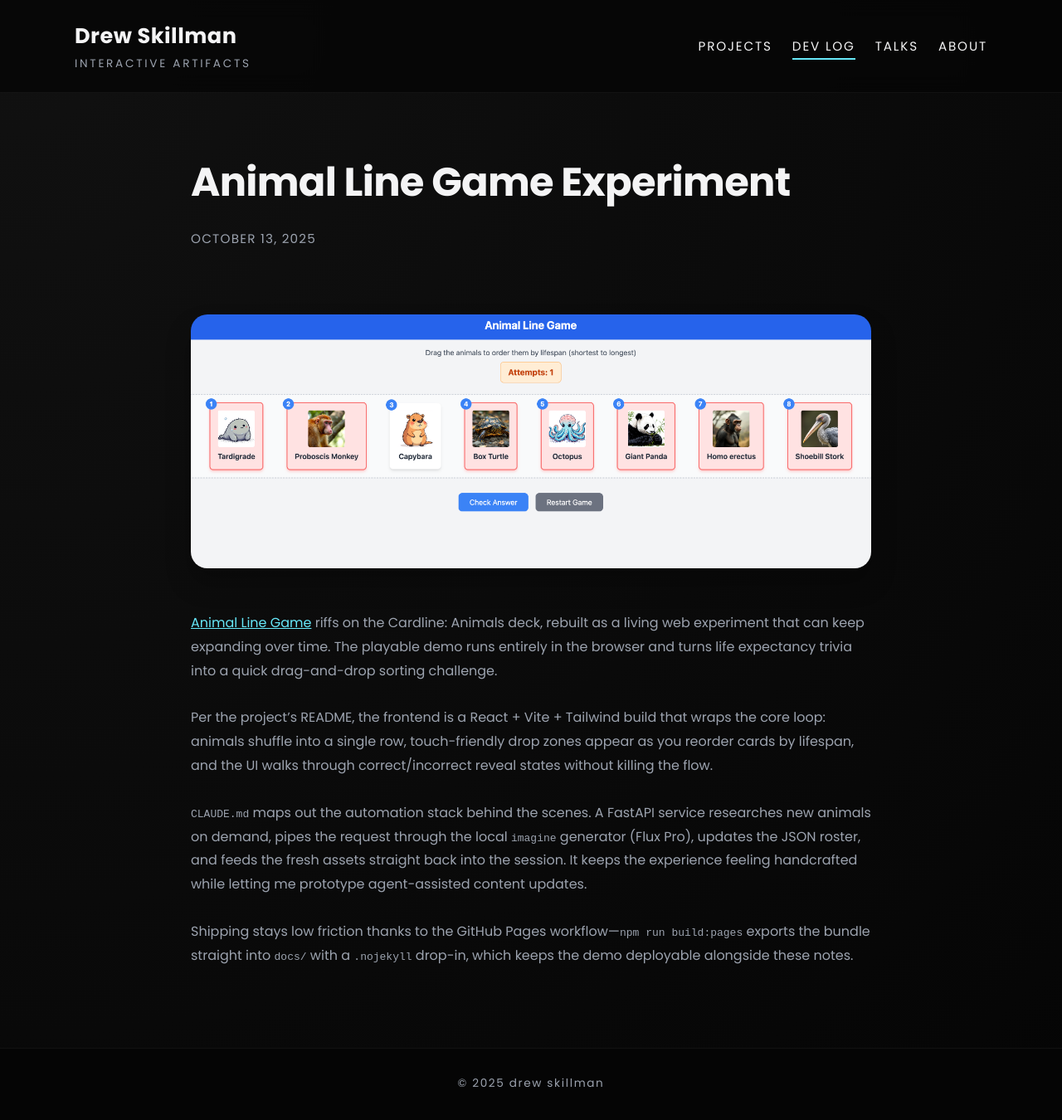
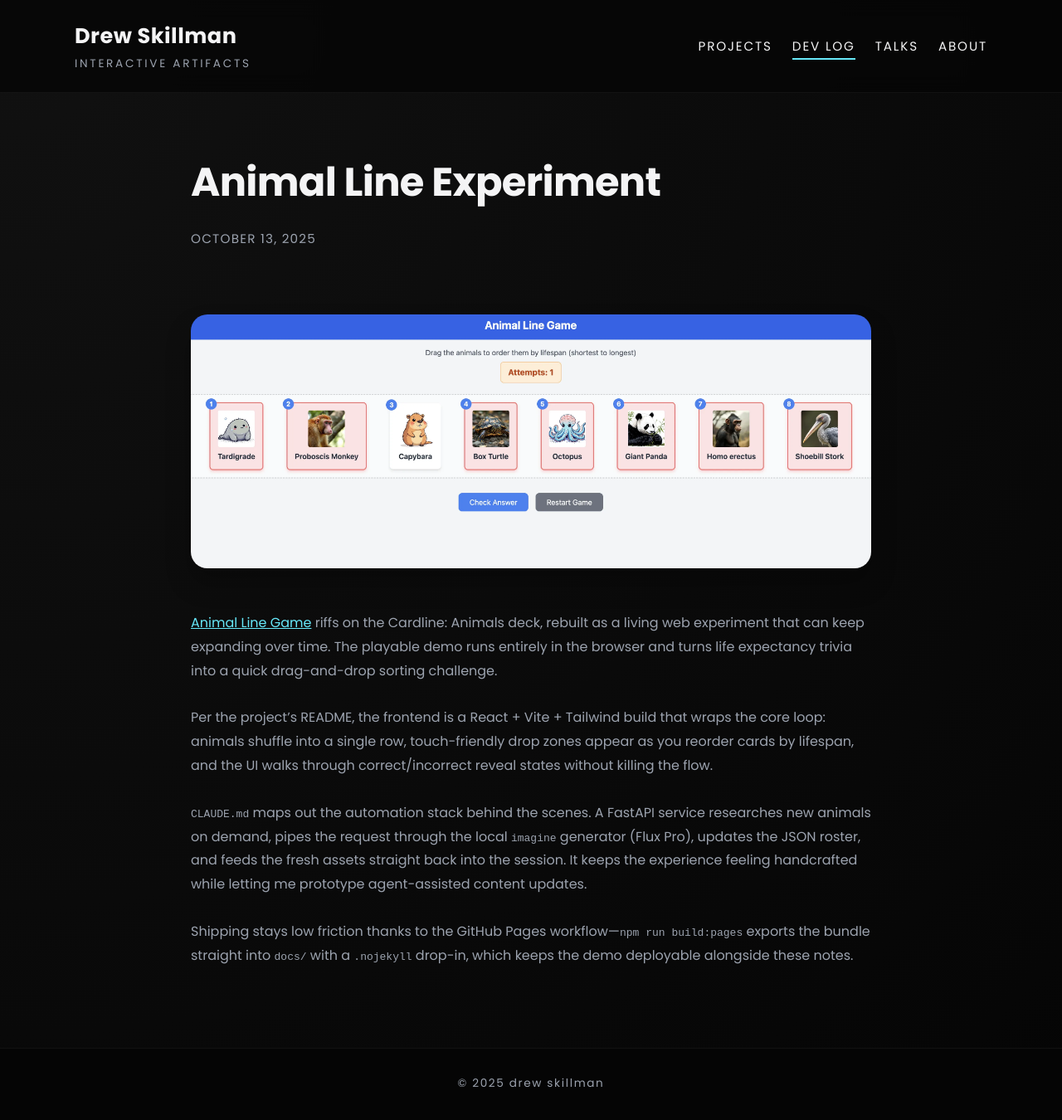
Before and after one commit to dskill/website, a Jekyll site: the page built from _devlog/animal-line-experiment.md, in a window 1280 px wide and 1364 px high. Shown: the top 1350 px of the window at 83% size. Built offline with Jekyll 4.4.1, drawn with Linux system fonts in a browser that asks for light colours.

```diff
--- a/_devlog/animal-line-game-experiment.md
+++ b/_devlog/animal-line-experiment.md
@@ -1,12 +1,12 @@
 ---
-title: "Animal Line Game Experiment"
+title: "Animal Line Experiment"
 date: 2025-10-13
-source_slug: animal-line-game-experiment
-source_link: /devlog/animal-line-game-experiment
-thumbnail: /assets/images/devlog/animal-line-game-experiment/silly-sorting-game.png
+source_slug: animal-line-experiment
+source_link: /devlog/animal-line-experiment
+thumbnail: /assets/images/devlog/animal-line-experiment/silly-sorting-game.webp
 ---
 
-![Animal Line Game]({{'/assets/images/devlog/animal-line-game-experiment/silly-sorting-game.png' | relative_url}})
+![Animal Line Game]({{ '/assets/images/devlog/animal-line-experiment/silly-sorting-game.webp' | relative_url }})
 
 [Animal Line Game](https://dskill.github.io/silly_sorting_game/) riffs on the Cardline: Animals deck, rebuilt as a living web experiment that can keep expanding over time. The playable demo runs entirely in the browser and turns life expectancy trivia into a quick drag-and-drop sorting challenge.
 
```
Also changed, not shown: assets/images/devlog/animal-line-experiment/silly-sorting-game.webp (added), assets/images/devlog/animal-line-game-experiment/silly-sorting-game.png (deleted).
